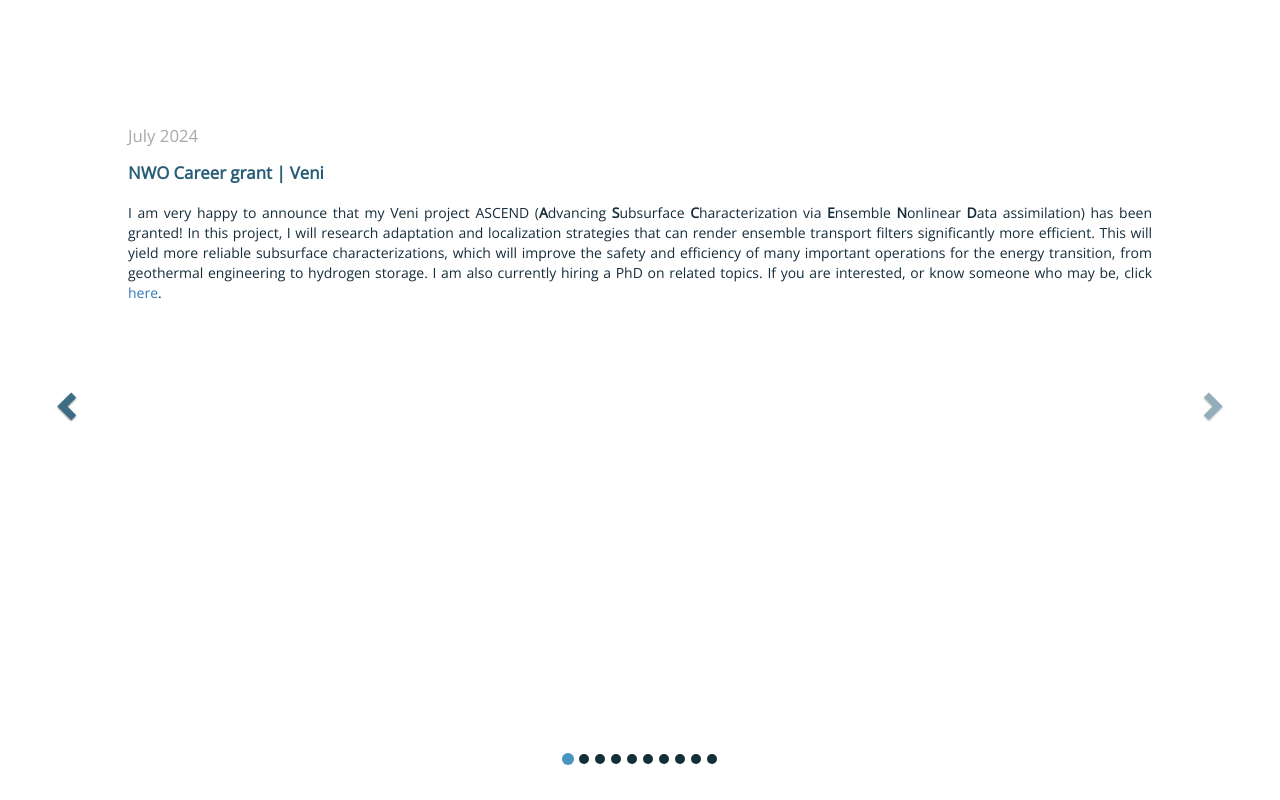
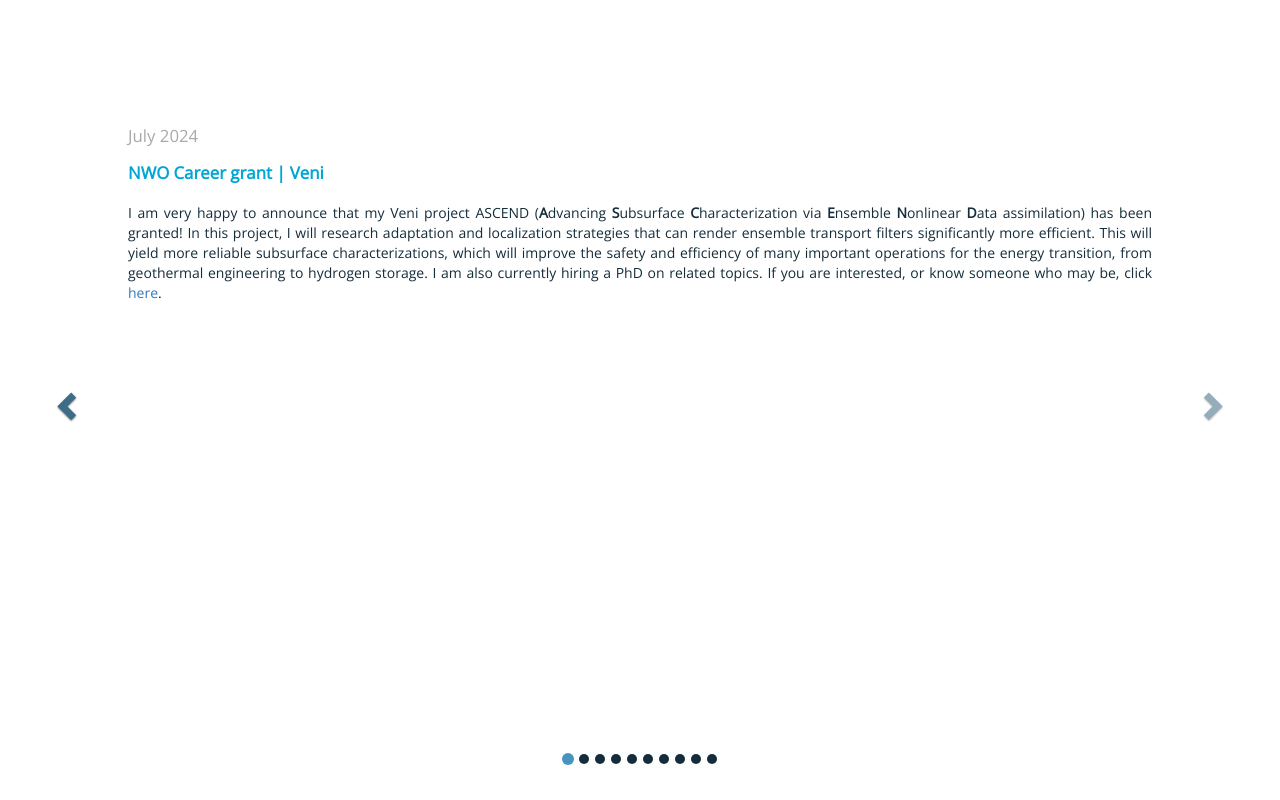
Before and after one commit to MaxRamgraber/GSE-News-Template, a plain HTML site: page index.html in a window 1280 px wide. Drawn offline with nearby package versions, Linux system fonts and the light colour scheme.

Commit message:
Update index.html

```diff
--- a/index.html
+++ b/index.html
@@ -42,7 +42,7 @@
         }
 
         h2 {
-            color: #295c79;
+            color: #00A6D6;
             font-family: Open Sans;
             font-size: 120%;
             font-weight: 700;
```
